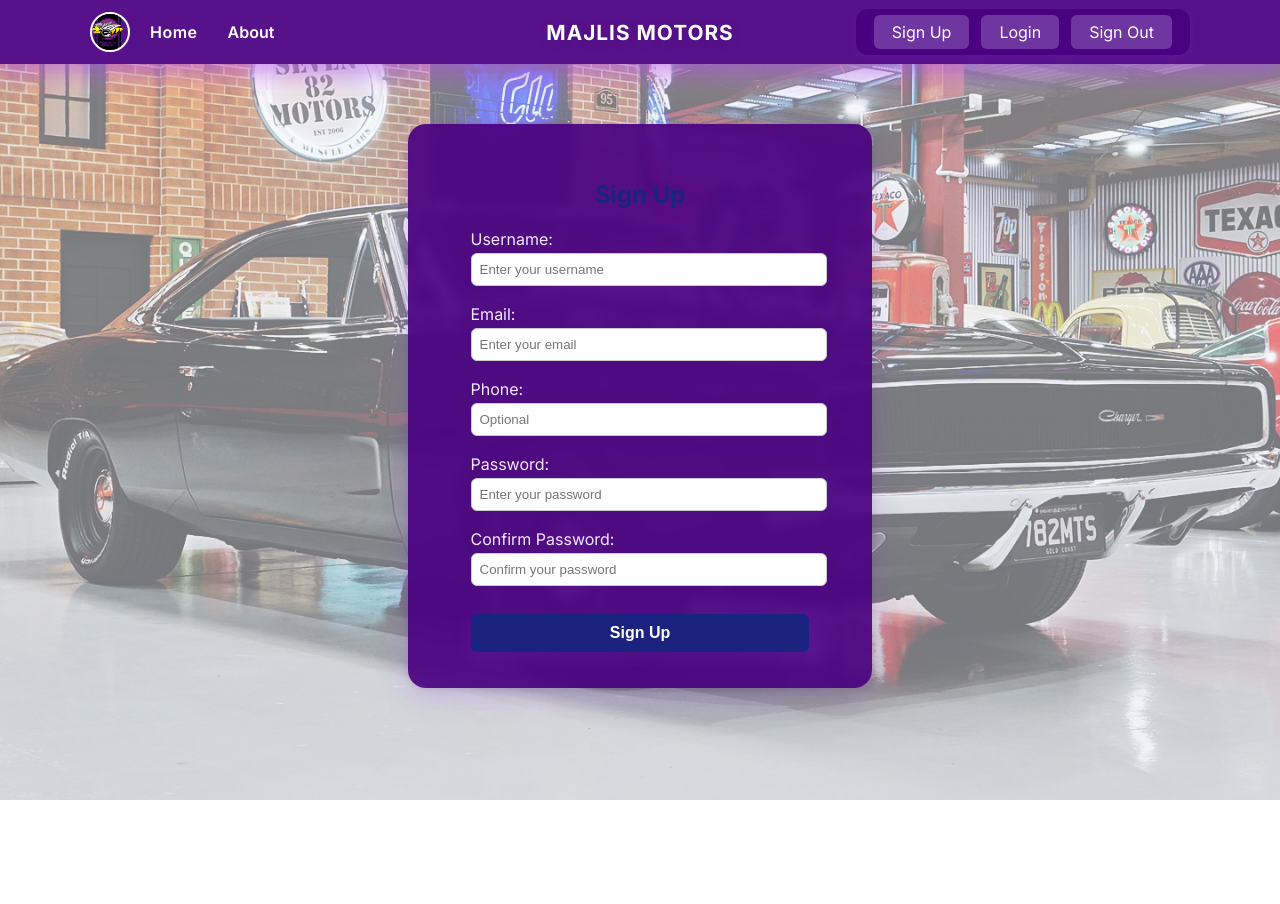
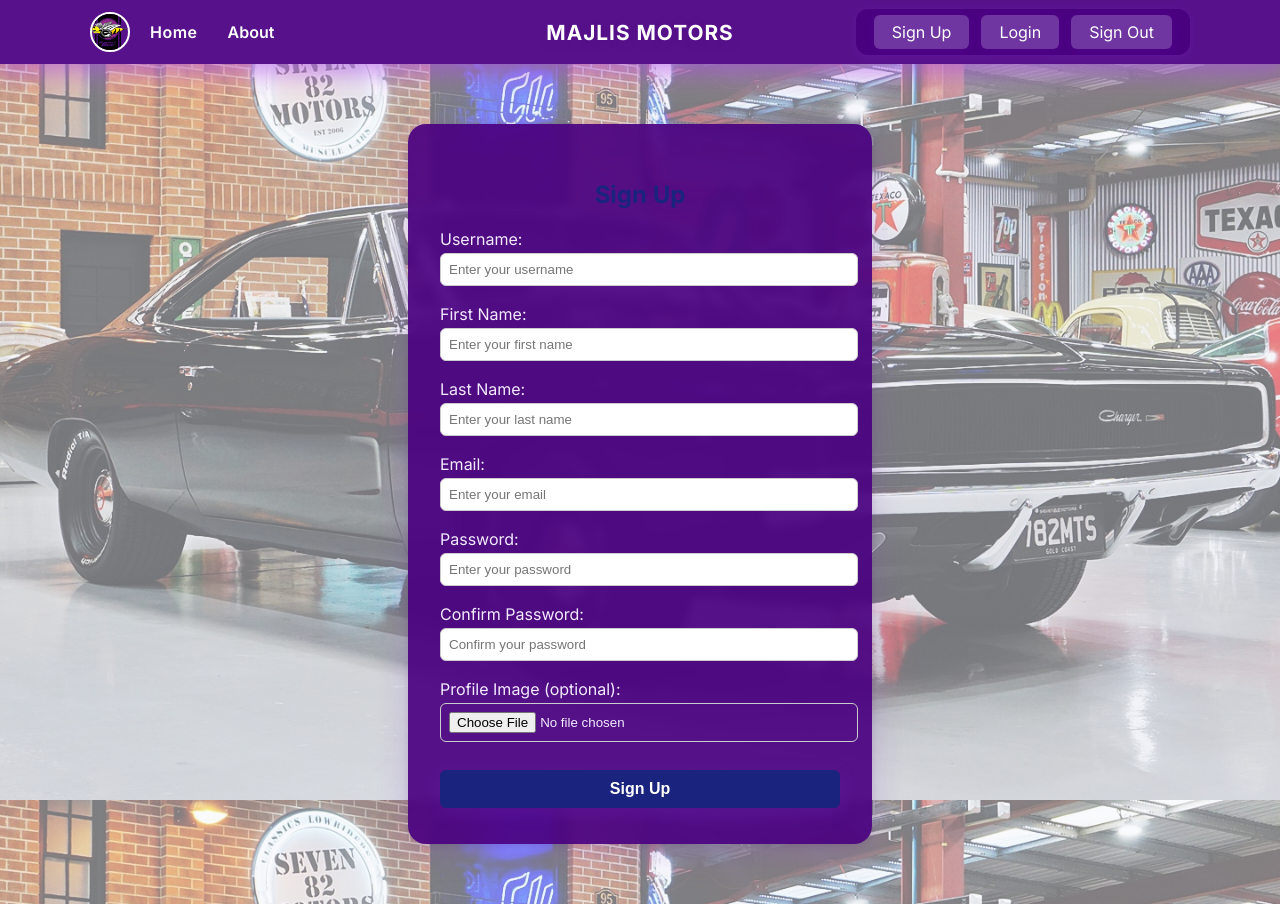
Before and after one commit to BMH2000619/MajlisMotors, a React (Vite) app: page /signin in a window 1280 px wide. Before the commit the page ends 800 px from the top, so only its background shows below. Built offline with nearby package versions, Linux system fonts and the light colour scheme.

Commit message:
Update signup and signin pages

```diff
--- a/src/pages/Login.jsx
+++ b/src/pages/Login.jsx
@@ -1,13 +1,14 @@
-import React, { useState } from "react"
-import Navbar from "../components/Navbar"
+import React, { useState } from 'react'
+import { SignInUser } from '../services/Auth'
 
 const Login = ({ setUser }) => {
-  const [email, setEmail] = useState("")
-  const [password, setPassword] = useState("")
+  const [email, setEmail] = useState('')
+  const [password, setPassword] = useState('')
 
-  const handleSubmit = (e) => {
+  const handleSubmit = async (e) => {
     e.preventDefault()
     setUser(email)
+    await SignInUser({ email, password })
     alert(`Logged in as: ${email}`)
   }
 
@@ -22,7 +23,7 @@ const Login = ({ setUser }) => {
               type="email"
               value={email}
               required
-              onChange={e => setEmail(e.target.value)}
+              onChange={(e) => setEmail(e.target.value)}
               className="sigin-input"
             />
           </label>
@@ -32,7 +33,7 @@ const Login = ({ setUser }) => {
               type="password"
               value={password}
               required
-              onChange={e => setPassword(e.target.value)}
+              onChange={(e) => setPassword(e.target.value)}
               className="sigin-input"
             />
           </label>
--- a/src/pages/Signup.jsx
+++ b/src/pages/Signup.jsx
@@ -1,22 +1,42 @@
-import React, { useState } from "react"
+import React, { useState } from 'react'
+import { RegisterUser } from '../services/Auth'
 
 const Signup = ({ setUser }) => {
-  const [username, setUsername] = useState("")
-  const [email, setEmail] = useState("")
-  const [password, setPassword] = useState("")
-  const [confirmPassword, setConfirmPassword] = useState("")
-  const [phone, setPhone] = useState("")
-  const [error, setError] = useState("")
+  const [username, setUsername] = useState('')
+  const [firstName, setFirstName] = useState('')
+  const [lastName, setLastName] = useState('')
+  const [email, setEmail] = useState('')
+  const [password, setPassword] = useState('')
+  const [confirmPassword, setConfirmPassword] = useState('')
+  const [img, setImg] = useState(null)
+  const [error, setError] = useState('')
 
-  const handleSubmit = (e) => {
+  const handleSubmit = async (e) => {
     e.preventDefault()
     if (password !== confirmPassword) {
-      setError("Passwords do not match.")
+      setError('Passwords do not match.')
       return
     }
-    setError("")
-    setUser(username)
-    alert(`Signed up as: ${username} (${email})`)
+    setError('')
+    const user = {
+      username,
+      firstName,
+      lastName,
+      email,
+      password,
+      img
+    }
+    setUser(user)
+    await RegisterUser({
+      username: username,
+      firstName: firstName,
+      lastName: lastName,
+      email: email,
+      password: password,
+      img: img // Optional, include only if uploading
+    })
+
+    alert(`Signed up as: ${firstName} ${lastName} (${email})`)
   }
 
   return (
@@ -35,6 +55,28 @@ const Signup = ({ setUser }) => {
           />
         </label>
         <label>
+          First Name:
+          <input
+            type="text"
+            value={firstName}
+            required
+            onChange={(e) => setFirstName(e.target.value)}
+            className="sigin-input"
+            placeholder="Enter your first name"
+          />
+        </label>
+        <label>
+          Last Name:
+          <input
+            type="text"
+            value={lastName}
+            required
+            onChange={(e) => setLastName(e.target.value)}
+            className="sigin-input"
+            placeholder="Enter your last name"
+          />
+        </label>
+        <label>
           Email:
           <input
             type="email"
@@ -43,16 +85,6 @@ const Signup = ({ setUser }) => {
             onChange={(e) => setEmail(e.target.value)}
             className="sigin-input"
             placeholder="Enter your email"
-          />
-        </label>
-        <label>
-          Phone:
-          <input
-            type="tel"
-            value={phone}
-            onChange={(e) => setPhone(e.target.value)}
-            className="sigin-input"
-            placeholder="Optional"
           />
         </label>
         <label>
@@ -77,8 +109,17 @@ const Signup = ({ setUser }) => {
             placeholder="Confirm your password"
           />
         </label>
+        <label>
+          Profile Image (optional):
+          <input
+            type="file"
+            accept="image/*"
+            onChange={(e) => setImg(e.target.files[0])}
+            className="sigin-input"
+          />
+        </label>
         {error && (
-          <div style={{ color: "red", textAlign: "center" }}>{error}</div>
+          <div style={{ color: 'red', textAlign: 'center' }}>{error}</div>
         )}
         <button type="submit" className="sigin-button">
           Sign Up
--- /dev/null
+++ b/src/services/Auth.js
@@ -0,0 +1,31 @@
+import Client from './api'
+
+export const RegisterUser = async (data) => {
+  try {
+    console.log(data)
+    const res = await Client.post('/auth/register', data)
+    return res.data
+  } catch (error) {
+    throw error
+  }
+}
+
+export const SignInUser = async (data) => {
+  try {
+    const res = await Client.post('/auth/login', data)
+    // Set the current signed in users token to localStorage
+    return res.data.user
+  } catch (error) {
+    throw error
+  }
+}
+
+export const CheckSession = async () => {
+  try {
+    // Checks if the current token if it exists is valid
+    const res = await Client.get('/auth/session')
+    return res.data
+  } catch (error) {
+    throw error
+  }
+}
--- /dev/null
+++ b/src/services/api.js
@@ -0,0 +1,7 @@
+import axios from 'axios'
+
+const api = axios.create({
+  baseURL: 'http://localhost:3001' // your backend server URL
+})
+
+export default api
```
